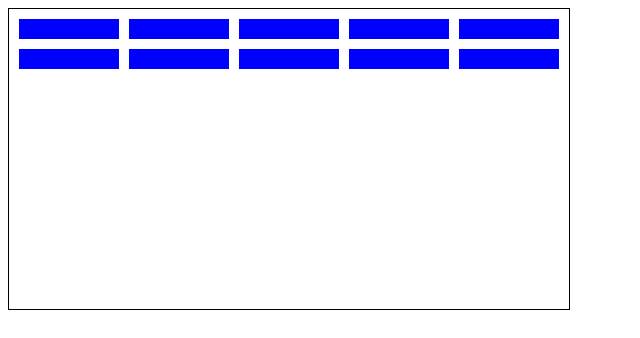
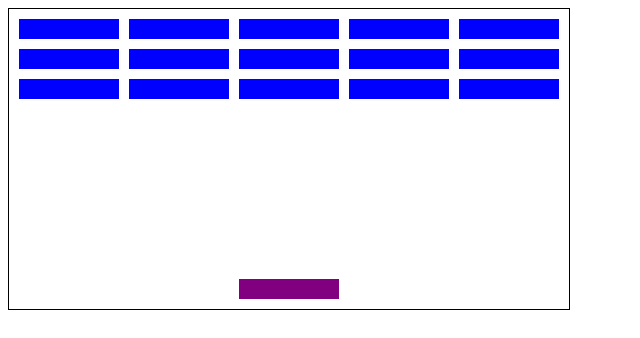
Before and after one commit to gubecke/break-out, a plain HTML site: page index.html in a window 1280 px wide. Shown: the whole page, without its empty margins (0-640 px from the left). Drawn offline with Linux system fonts and the light colour scheme.

Commit message:
fast finish

```diff
--- a/index.js
+++ b/index.js
@@ -1,6 +1,8 @@
 const grid = document.querySelector('.grid')
 const blockWidth = 100
 const blockHeight = 20
+const userStart = [230, 10]
+let currentPosition = userStart
 class Block {
     constructor(xAxis, yAxis) {
         this.bottomLeft = [xAxis,yAxis]
@@ -20,11 +22,11 @@ const blocks = [
     new Block(230,240),
     new Block(340,240),
     new Block(450,240),
-    /*new Block(10,270),
-    new Block(10,270),
-    new Block(10,270),
-    new Block(10,270),
-    new Block(10,270),*/
+    new Block(10,210),
+    new Block(120,210),
+    new Block(230,210),
+    new Block(340,210),
+    new Block(450,210),
 ]
 function addBlocks() {
     for (let i = 0; i < blocks.length; i++) {
@@ -36,3 +38,8 @@ function addBlocks() {
     }
 }
 addBlocks()
+const user = document.createElement('div')
+user.classList.add('user')
+user.style.left = currentPosition[0] + 'px'
+user.style.bottom = currentPosition[1] + 'px'
+grid.appendChild(user)
--- a/styles.css
+++ b/styles.css
@@ -10,3 +10,9 @@
     height: 20px;
     background-color: blue;
 }
+.user {
+    position: absolute;
+    width: 100px;
+    height: 20px;
+    background-color: purple;
+}
```
